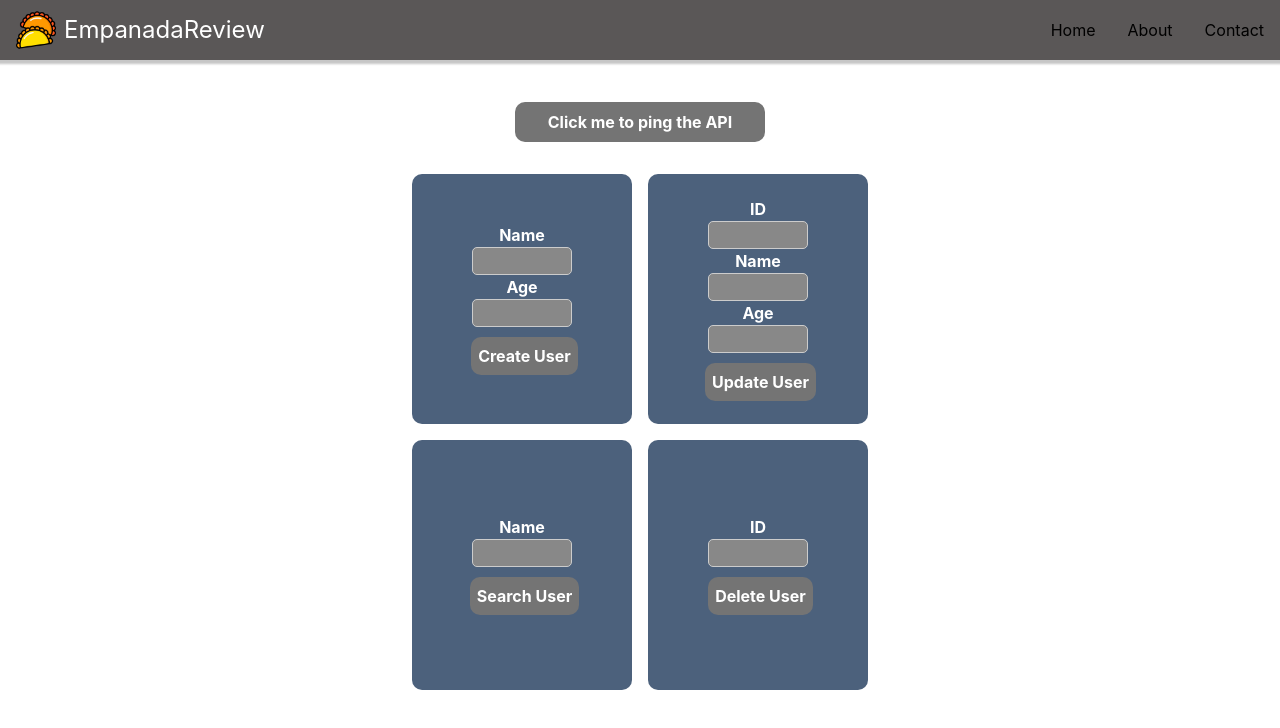
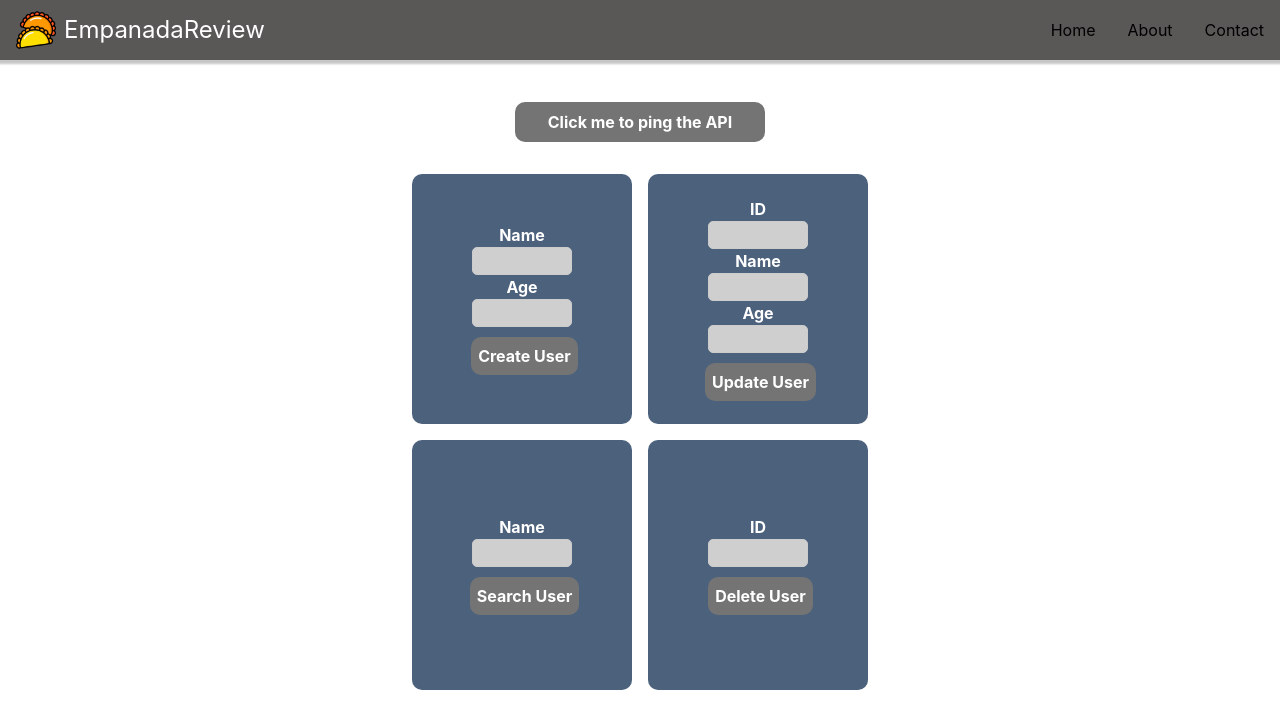
Before and after one commit to estebansalguero/main-project-front, a React (Vite) app: page / in a window 1280 px wide. Shown: the top 728 px of the page. Built offline with nearby package versions, Linux system fonts and the light colour scheme.

Commit message:
Minimal style change

```diff
--- a/src/index.css
+++ b/src/index.css
@@ -85,12 +85,13 @@ body {
 
 .inputCrud {
   border-radius: 5px;
+  color: #000000;
   border: 1px solid #ccc;
   padding: 1px;
   text-align: center;
   width: 100px;
   font-size: 1rem;
-  background-color: #888888;
+  background-color: #cfcfcf;
 }
 
 button {
```
